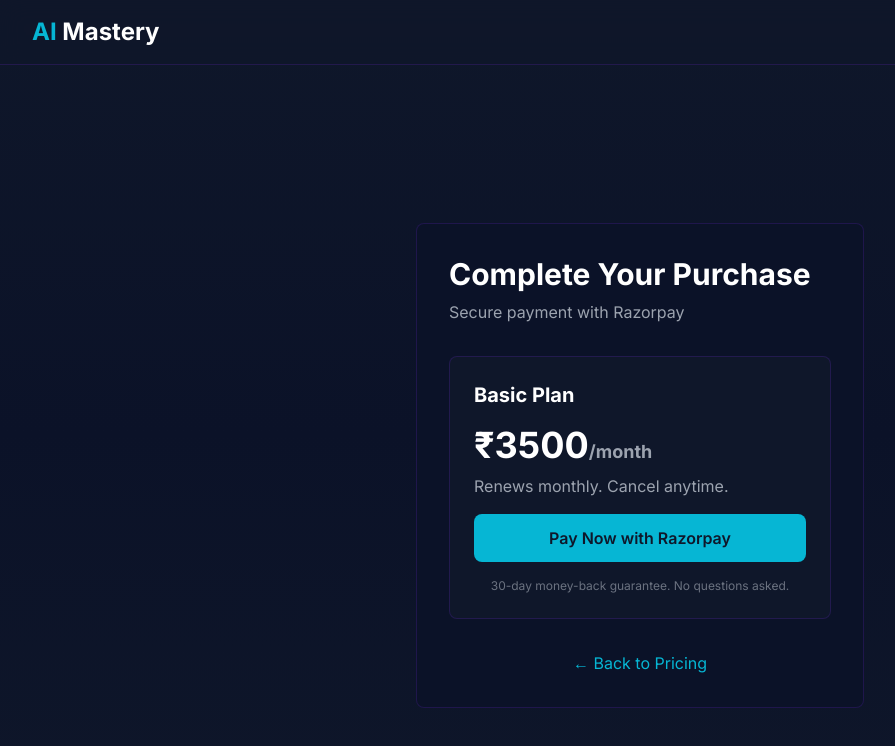
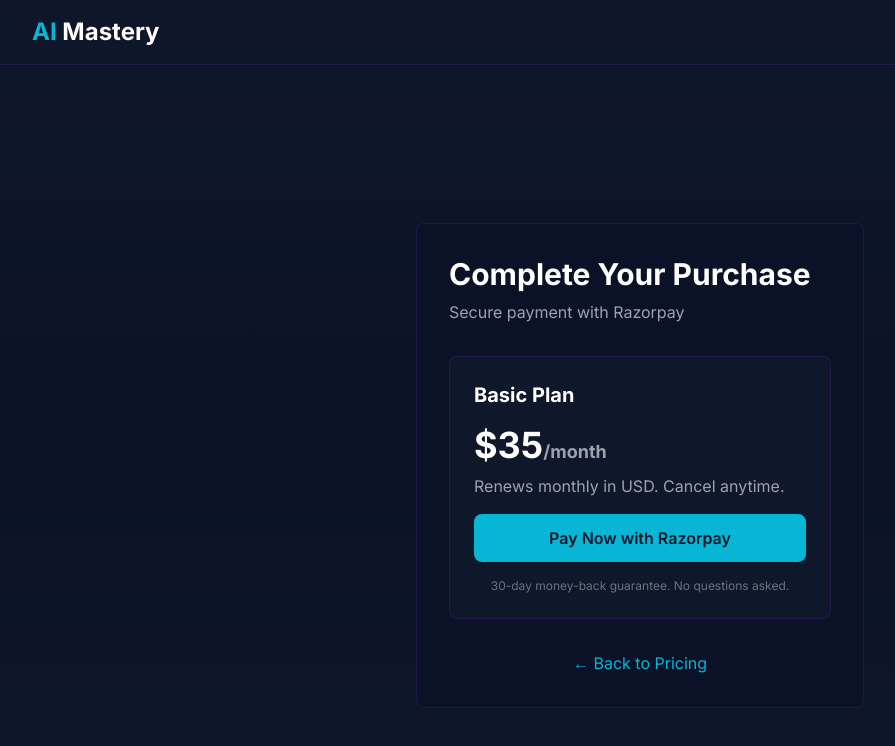
Before and after one commit to yuvaraaj2208/ai-mastery, a Next.js app in the folder ai-mastery-complete/ai-mastery-complete/: page /checkout in a window 1280 px wide. Shown: the top 746 px of the page, without its empty margins (0-895 px from the left). Built offline with nearby package versions, Linux system fonts and the light colour scheme.

Commit message:
Update page.tsx

```diff
--- a/ai-mastery-complete/ai-mastery-complete/app/checkout/page.tsx
+++ b/ai-mastery-complete/ai-mastery-complete/app/checkout/page.tsx
@@ -12,10 +12,10 @@ export default function CheckoutPage() {
   const [error, setError] = useState('')
 
   const TIERS = {
-    basic: { name: 'Basic', price: 3500, priceCents: 350000 },
-    pro: { name: 'Pro', price: 9900, priceCents: 990000 },
-    vip: { name: 'VIP', price: 29900, priceCents: 2990000 },
-  }
+  basic: { name: 'Basic', price: 35, priceCents: 3500, currency: 'USD' },
+  pro: { name: 'Pro', price: 99, priceCents: 9900, currency: 'USD' },
+  vip: { name: 'VIP', price: 299, priceCents: 29900, currency: 'USD' },
+}
 
   const selectedTier = TIERS[tier as keyof typeof TIERS] || TIERS.basic
 
@@ -107,10 +107,10 @@ export default function CheckoutPage() {
             <div className="bg-dark border border-purple/20 rounded-lg p-6 mb-8">
               <h2 className="text-xl font-bold mb-4">{selectedTier.name} Plan</h2>
               <div className="text-4xl font-bold mb-2">
-                ₹{selectedTier.price}
+                ${selectedTier.price}
                 <span className="text-lg text-gray-400">/month</span>
               </div>
-              <p className="text-gray-400 mb-4">Renews monthly. Cancel anytime.</p>
+              <p className="text-gray-400 mb-4">Renews monthly in USD. Cancel anytime.</p>
 
               <button
                 onClick={handlePayment}
```
